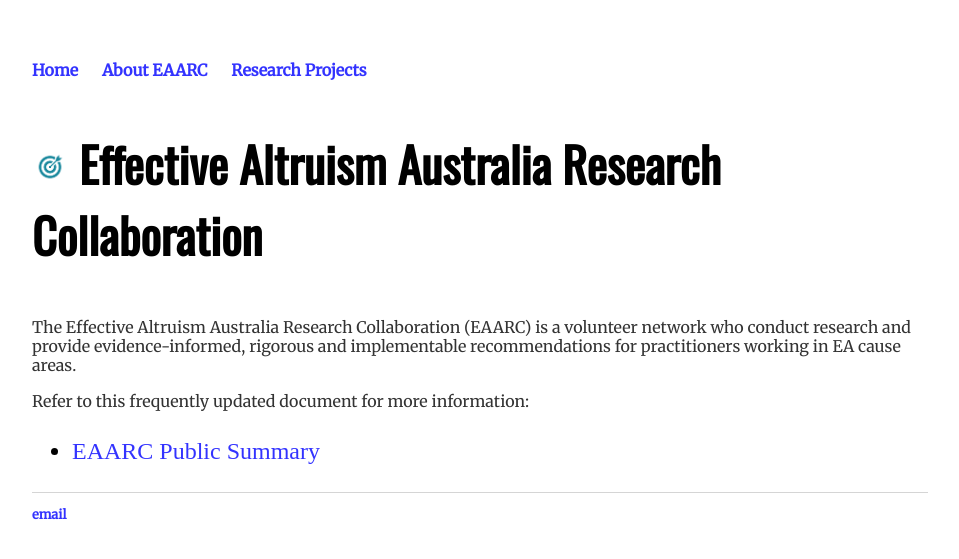
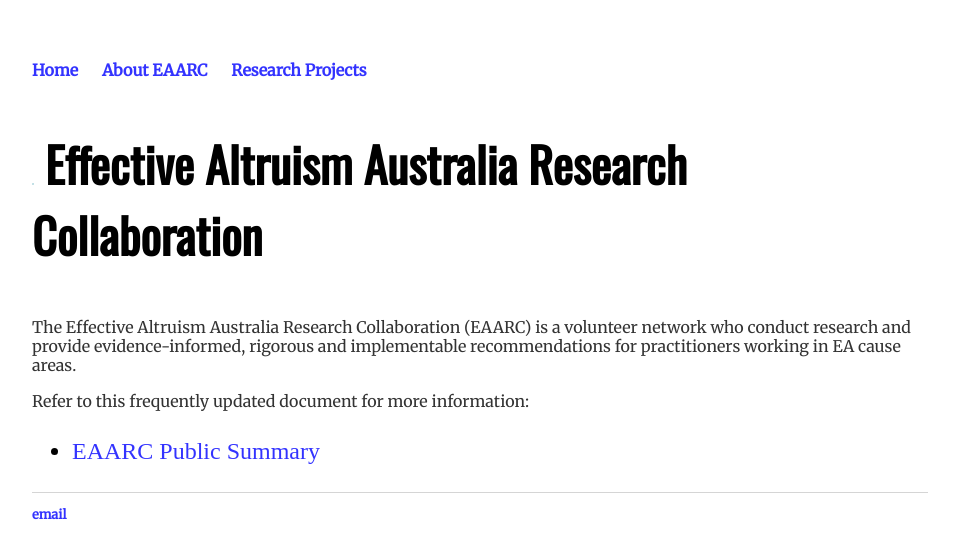
Before and after one commit to aksaeri/scrub, a Jekyll site: the page built from index.md, in a window 1280 px wide. Shown: the top 559 px of the page, without its empty margins (160-1119 px from the left). Built offline with Jekyll 4.4.1, drawn with Linux system fonts in a browser that asks for light colours.

Commit message:
Update index.md

```diff
--- a/index.md
+++ b/index.md
@@ -3,7 +3,7 @@
 title: EAARC
 ---
 
-# ![EAARC logo](/assets/noun_Target_804778.png){:height="36px" width="36px"} Effective Altruism Australia Research Collaboration
+# ![EAARC logo](/assets/noun_Target_804778.png){:height="2em" width="2em"} Effective Altruism Australia Research Collaboration
 
 The Effective Altruism Australia Research Collaboration (EAARC) is a volunteer network who conduct research and provide evidence-informed, rigorous and implementable recommendations for practitioners working in EA cause areas.
 
```
